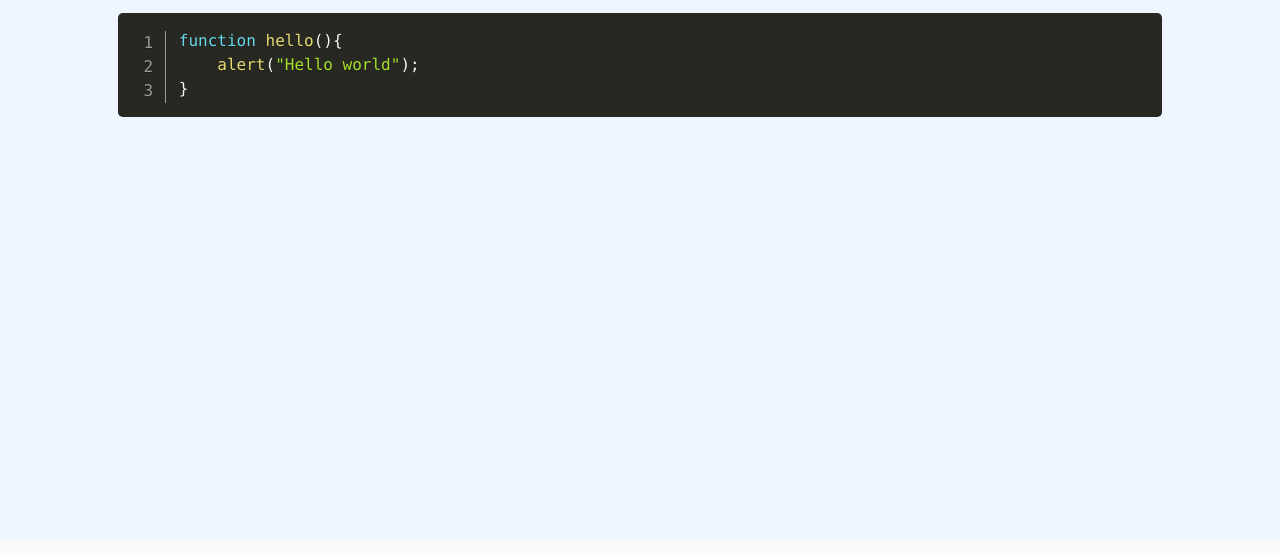
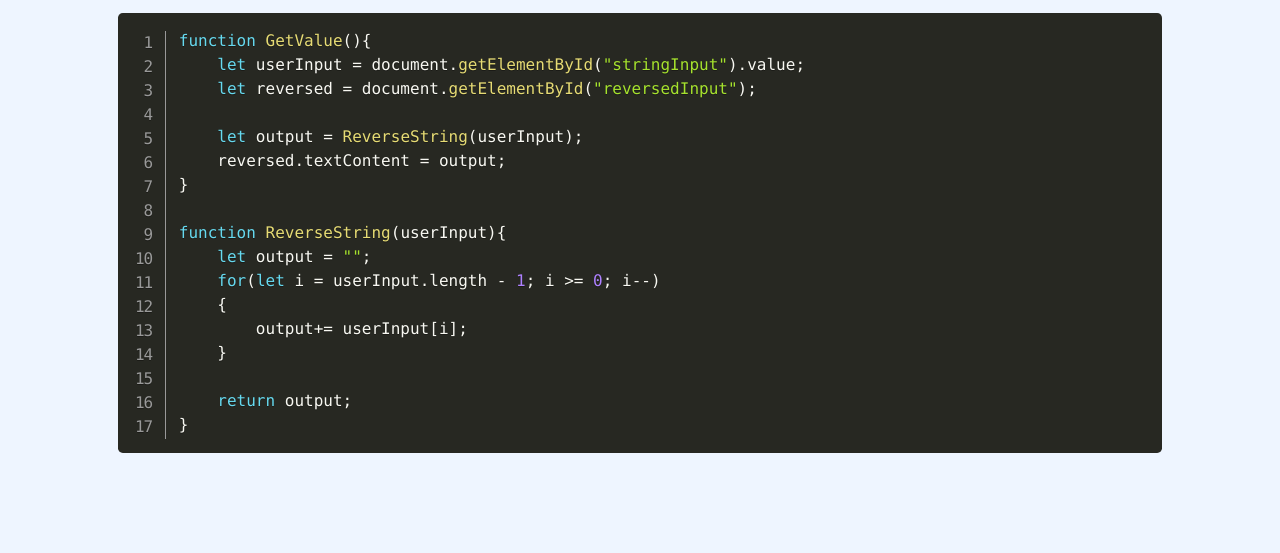
Before and after one commit to victor1127/rewind, a plain HTML site: page code.html in a window 1280 px wide. Shown: the part 138-691 px from the top of the page. Drawn offline with nearby package versions, Linux system fonts and the light colour scheme.

Commit message:
Added the code content

```diff
--- a/code.html
+++ b/code.html
@@ -63,8 +63,22 @@
                     <div class="col">
                         <pre class="line-numbers">
                             <code class="language-javascript">
-                                function hello(){
-                                    alert("Hello world");
+                                function GetValue(){
+                                    let userInput = document.getElementById("stringInput").value;
+                                    let reversed = document.getElementById("reversedInput");
+
+                                    let output = ReverseString(userInput);
+                                    reversed.textContent = output;
+                                }
+
+                                function ReverseString(userInput){
+                                    let output = "";
+                                    for(let i = userInput.length - 1; i >= 0; i--)
+                                    {
+                                        output+= userInput[i];
+                                    }
+
+                                    return output;
                                 }
                             </code>
                         </pre>
```
